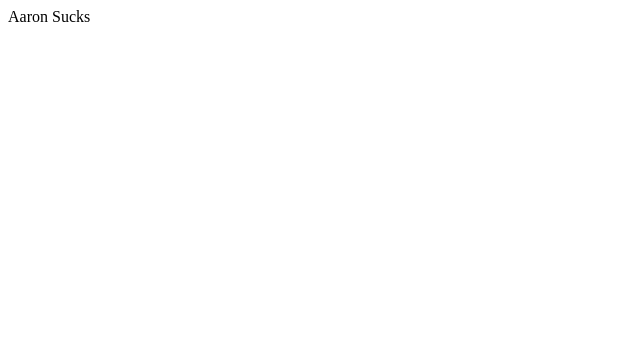
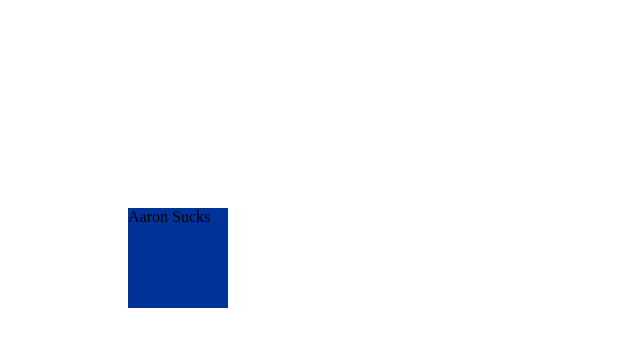
Before and after one commit to codymalick/codymalick.github.io, a plain HTML site: page index.html in a window 1280 px wide. Shown: the whole page, without its empty margins (0-640 px from the left). Drawn offline with Linux system fonts and the light colour scheme.

Commit message:
Update index.html

```diff
--- a/index.html
+++ b/index.html
@@ -1,6 +1,7 @@
 <!DOCTYPE html>
 <html><head>
 <meta http-equiv="content-type" content="text/html; charset=UTF-8">
+<link rel="stylesheet" type="text/css" href="Index_files/style.css">
 </head>
   <body>
     <div>
```
